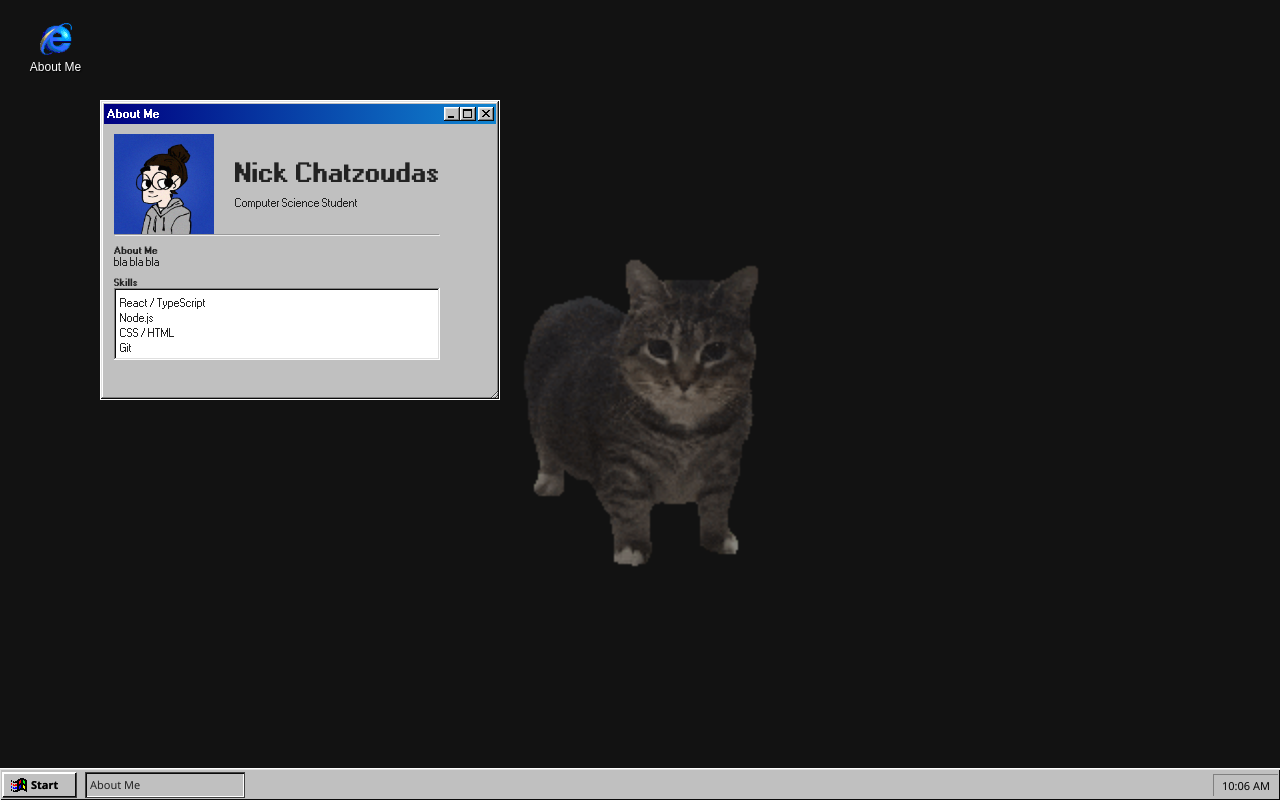
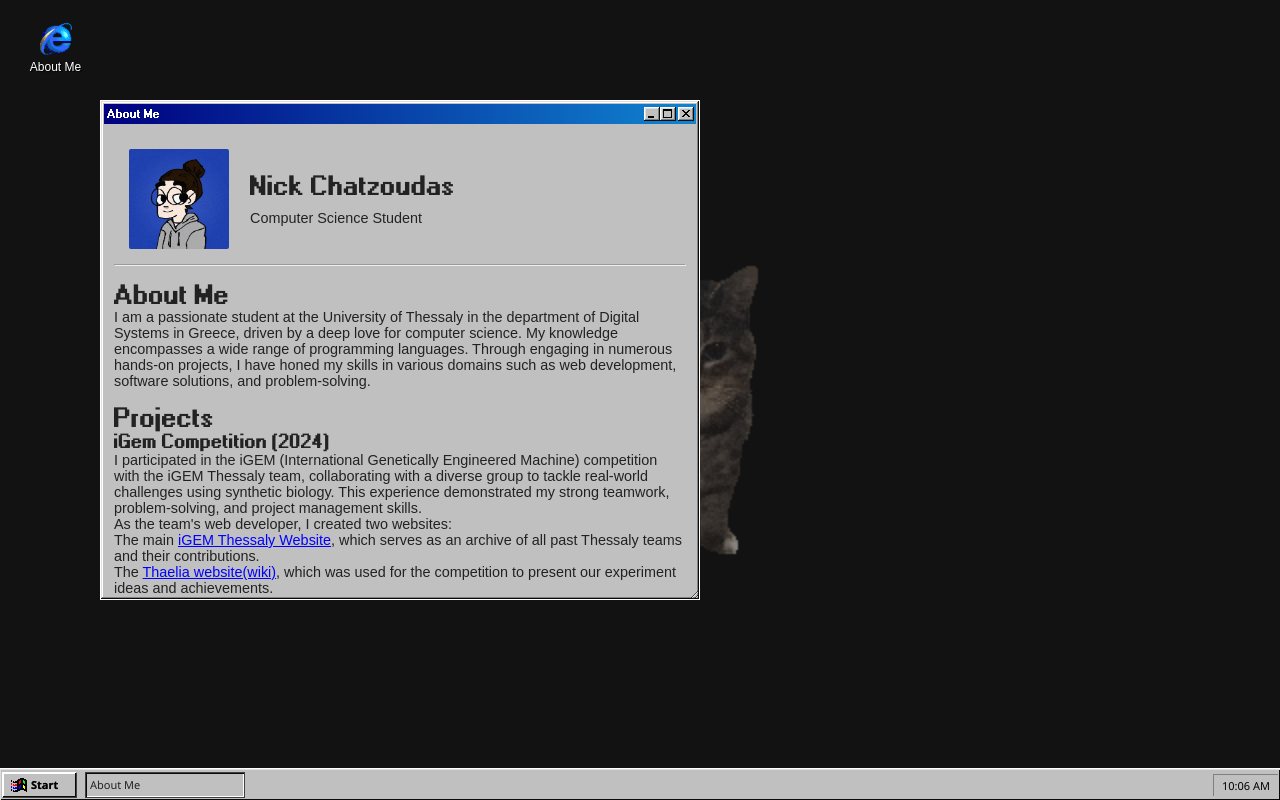
Before and after one commit to Nikos-Chatzoudas/portfolio-os, a React (Vite) app: page / in a window 1280 px wide. Built offline with nearby package versions, Linux system fonts and the light colour scheme.

Commit message:
bla bla bla

```diff
--- a/src/App.css
+++ b/src/App.css
@@ -7,6 +7,18 @@
 body {
   font-family: "MS Sans Serif", "Segoe UI", sans-serif;
   overflow: hidden;
+}
+h5 {
+  font-size: 1.1rem;
+}
+.section {
+  margin-top: 1rem;
+  margin-bottom: 1rem;
+}
+p,
+li {
+  font-size: 0.9rem;
+  font-family: "Arial", sans-serif !important;
 }
 .desktop {
   width: 100vw;
--- a/src/components/Desktop.tsx
+++ b/src/components/Desktop.tsx
@@ -40,8 +40,8 @@ const Desktop: React.FC = () => {
             id: `${appId}-${Date.now()}`,
             title: appId === 'about-me' ? 'About Me' : 'Unknown App',
             isActive: true,
-            x: Math.random() * (window.innerWidth - 400),
-            y: Math.random() * (window.innerHeight - 300),
+            x: Math.random() * (window.innerWidth - 600),
+            y: Math.random() * (window.innerHeight - 500),
             component: appId === 'about-me' ? 'AboutMe' : appId
         };
 
--- a/src/components/Window.tsx
+++ b/src/components/Window.tsx
@@ -25,8 +25,8 @@ const Window: React.FC<WindowProps> = ({
     const [isMaximized, setIsMaximized] = useState(false);
     const [isMinimized, setIsMinimized] = useState(false);
     const [position, setPosition] = useState({ x: initialX, y: initialY });
-    const [size, setSize] = useState({ width: 400, height: 300 });
-    const [prevSize, setPrevSize] = useState({ width: 400, height: 300, x: initialX, y: initialY });
+    const [size, setSize] = useState({ width: 600, height: 500 });
+    const [prevSize, setPrevSize] = useState({ width: 600, height: 500, x: initialX, y: initialY });
 
     const windowRef = useRef<HTMLDivElement>(null);
     const dragStartRef = useRef({ x: 0, y: 0 });
--- a/src/components/apps/AboutMe.tsx
+++ b/src/components/apps/AboutMe.tsx
@@ -7,7 +7,7 @@ const AboutMe: React.FC = () => {
                 <img
                     src="/me.png"
                     alt="Profile"
-                    style={{ width: '100px', height: '100px', marginRight: '15px' }}
+                    style={{ width: '100px', height: '100px', margin: '15px', borderRadius: '2px' }}
                 />
                 <div>
                     <h4 style={{ marginBottom: '10px' }}>Nick Chatzoudas</h4>
@@ -16,20 +16,45 @@ const AboutMe: React.FC = () => {
             </div>
             <hr />
             <div style={{ margin: '10px 0' }}>
-                <h5>About Me</h5>
-                <p>
-                    bla bla bla
-                </p>
+                <div className='section'>
+                    <h4>About Me</h4>
+                    <p>
+                        I am a passionate student at the University of Thessaly in the
+                        department of Digital Systems in Greece, driven by a deep love for
+                        computer science. My knowledge encompasses a wide range of
+                        programming languages. Through engaging in numerous hands-on
+                        projects, I have honed my skills in various domains such as web
+                        development, software solutions, and problem-solving.
+                    </p>
+                </div>
+                <div className='section'>
+                    <h4>Projects</h4>
+
+                    <h5>iGem Competition (2024)</h5>
+                    <p>I participated in the iGEM (International Genetically Engineered Machine) competition with the iGEM Thessaly
+                        team, collaborating with a diverse group to tackle real-world challenges using synthetic biology. This
+                        experience demonstrated my strong teamwork, problem-solving, and project management skills.
+                    </p>
+                    <p>As the team's web developer, I created two websites:</p>
+                    <ul>
+                        <li>
+                            The main <a target="_blank" className="link" href="https://igem-thessaly.uth.gr/index.html">iGEM Thessaly
+                                Website</a>, which
+                            serves as an archive of all past Thessaly teams and their contributions.
+                        </li>
+                        <li>
+                            The <a target="_blank" className="link" href="https://2024.igem.wiki/thessaly/">Thaelia website(wiki)</a>, which
+                            was used for
+                            the
+                            competition to present our experiment ideas and
+                            achievements.
+                        </li>
+                    </ul>
+                    <p>These experiences not only honed my technical abilities but also fostered effective communication and
+                        presentation skills, vital for conveying complex scientific concepts to diverse audiences."</p>
+                </div>
             </div>
-            <div style={{ margin: '10px 0' }}>
-                <h5>Skills</h5>
-                <ul className="tree-view">
-                    <li>React / TypeScript</li>
-                    <li>Node.js</li>
-                    <li>CSS / HTML</li>
-                    <li>Git</li>
-                </ul>
-            </div>
+
         </div>
     );
 };
```
